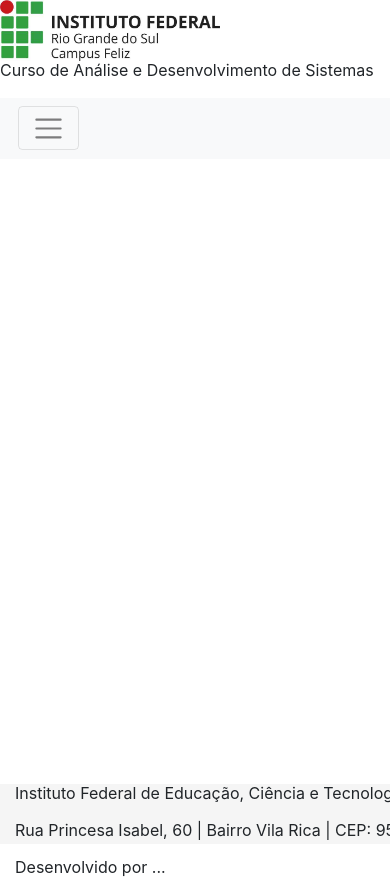
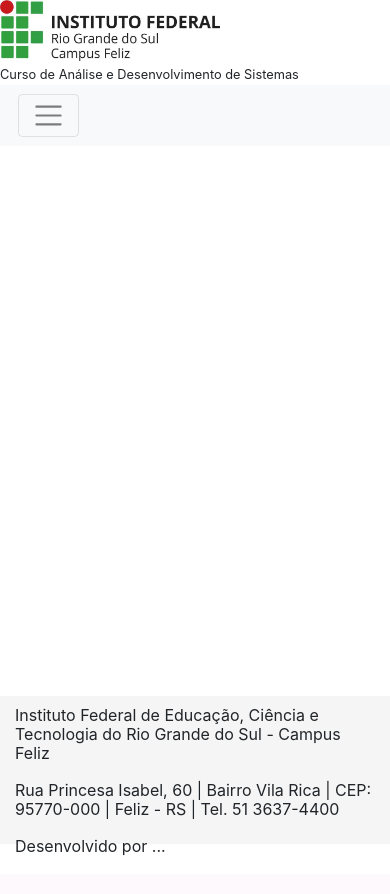
Before and after one commit to regismartiny/portal-ads, a PHP site: page / in a window 390 px wide; the page is wider, and only the part inside the window is pictured. After the commit the page ends 856 px from the top of that part, so only its background shows below. Run offline with PHP 8.4, Linux system fonts and the light colour scheme; some libraries are stand-ins or nearby versions.

Commit message:
Ajustes layout index e contato

```diff
--- a/visao/index.css
+++ b/visao/index.css
@@ -1,7 +1,11 @@
   html {
       position: relative;
-      min-height: 100%;
       font-size: 110%;
+  }
+
+  html,
+  body {
+      height: 100%;
   }
 
   @media(min-width:60em) {
@@ -12,7 +16,7 @@
 
   body {
       /* Margin bottom by footer height */
-      margin-bottom: 60px;
+      margin-bottom: -70px;
       font-size: 16px;
       padding-top: 122px;
   }
@@ -38,14 +42,15 @@
   }
 
   .nav-item.active {
-      font-size: 150%!important;
+      background-color: white;
+  }
+
+  .h-100 {
+      border: 1px dotted #cc2222;
   }
 
   #container-conteudo {
-      position: relative;
-      /*top: 50%;
-      left: 50%;
-      transform: translate(-50%, -50%);*/
+      height: calc(100% - 60px);
   }
 
   .titulo {
@@ -61,10 +66,11 @@
       bottom: 0;
       width: 100%;
       /* Set the fixed height of the footer here */
-      height: 60px;
+      height: 70px;
       line-height: 10px;
       /* Vertically center the text there */
       background-color: #f5f5f5;
+      padding-top: 10px;
   }
 
   .card {
@@ -88,3 +94,59 @@
       margin: auto;
       margin-top: 50px;
   }
+
+  @media(min-width:1200px) {
+    body {
+        padding-top: 122px;
+        margin-bottom: -78px;
+    }
+
+    .footer {
+        height: 78px;
+    }
+}
+
+@media(max-width:1199px) {
+    body {
+        padding-top: 122px;
+        margin-bottom: -105px;
+    }
+
+    .footer {
+        height: 105px;
+    }
+}
+
+
+  @media(max-width:991px) {
+    body {
+        padding-top: 112px;
+        margin-bottom: -100px;
+    }
+
+    .footer {
+        height: 100px;
+    }
+}
+
+@media(max-width:959px) {
+    body {
+        padding-top: 123px;
+        margin-bottom: -110px;
+    }
+
+    .footer {
+        height: 110px;
+    }
+}
+
+@media(max-width:767px) {
+    body {
+        padding-top: 147px;
+        margin-bottom: -148px;
+    }
+
+    .footer {
+        height: 148px;
+    }
+}
--- a/visao/index.html
+++ b/visao/index.html
@@ -5,24 +5,26 @@
     <meta charset="utf-8">
     <title>Portal ADS</title>
     <meta name="viewport" content="width=device-width, initial-scale=1, shrink-to-fit=no">
-    <link rel="stylesheet" href="https://maxcdn.bootstrapcdn.com/bootstrap/4.0.0-beta/css/bootstrap.min.css" integrity="sha384-/Y6pD6FV/Vv2HJnA6t+vslU6fwYXjCFtcEpHbNJ0lyAFsXTsjBbfaDjzALeQsN6M" crossorigin="anonymous">
+    <link rel="stylesheet" href="https://maxcdn.bootstrapcdn.com/bootstrap/4.0.0-beta/css/bootstrap.min.css" integrity="sha384-/Y6pD6FV/Vv2HJnA6t+vslU6fwYXjCFtcEpHbNJ0lyAFsXTsjBbfaDjzALeQsN6M"
+        crossorigin="anonymous">
     <link rel="stylesheet" href="index.css">
 </head>
 
 <body>
-    <div id="topo" class="fixed-top">
+    <div id="topo" class="contaner-fluid fixed-top">
         <div class="row">
-            <div class="col-auto mr-auto">
+            <div class="col-xs-12 col-sm-12 col-md-5 col-lg-6 col-xl-7">
                 <img src="img/logo.jpg" id="logo">
             </div>
-            <div class="col-auto">
-                <p>Curso de Análise e Desenvolvimento de Sistemas</p>
+            <div class="col-xs-12 col-sm-12 col-md-7 col-lg-6 col-xl-5">
+                <small class="curso">Curso de Análise e Desenvolvimento de Sistemas</small>
             </div>
         </div>
         <div class="row">
             <div class="col">
                 <nav class="navbar navbar-expand-lg navbar-light bg-light">
-                    <button class="navbar-toggler" type="button" data-toggle="collapse" data-target="#navbarSupportedContent" aria-controls="navbarSupportedContent" aria-expanded="false" aria-label="Toggle navigation">
+                    <button class="navbar-toggler" type="button" data-toggle="collapse" data-target="#navbarSupportedContent" aria-controls="navbarSupportedContent"
+                        aria-expanded="false" aria-label="Toggle navigation">
 						<span class="navbar-toggler-icon"></span>
 						</button>
 
@@ -63,19 +65,21 @@
     <footer class="footer">
         <div class="container">
             <div class="row">
-                <div class="col-auto mr-auto">
+                <div class="col-xs-12 col-sm-12 col-md-12 col-lg-8 col-xl-8">
                     <p>Instituto Federal de Educação, Ciência e Tecnologia do Rio Grande do Sul - Campus Feliz</p>
                     <p>Rua Princesa Isabel, 60 | Bairro Vila Rica | CEP: 95770-000 | Feliz - RS | Tel. 51 3637-4400</p>
                 </div>
-                <div class="col-auto">
+                <div class="col-xs-12 col-sm-12 col-md-12 col-lg-4 col-xl-4">
                     <p>Desenvolvido por ...</p>
                 </div>
             </div>
         </div>
     </footer>
     <script src="https://code.jquery.com/jquery-3.2.1.min.js" crossorigin="anonymous"></script>
-    <script src="https://cdnjs.cloudflare.com/ajax/libs/popper.js/1.11.0/umd/popper.min.js" integrity="sha384-b/U6ypiBEHpOf/4+1nzFpr53nxSS+GLCkfwBdFNTxtclqqenISfwAzpKaMNFNmj4" crossorigin="anonymous"></script>
-    <script src="https://maxcdn.bootstrapcdn.com/bootstrap/4.0.0-beta/js/bootstrap.min.js" integrity="sha384-h0AbiXch4ZDo7tp9hKZ4TsHbi047NrKGLO3SEJAg45jXxnGIfYzk4Si90RDIqNm1" crossorigin="anonymous"></script>
+    <script src="https://cdnjs.cloudflare.com/ajax/libs/popper.js/1.11.0/umd/popper.min.js" integrity="sha384-b/U6ypiBEHpOf/4+1nzFpr53nxSS+GLCkfwBdFNTxtclqqenISfwAzpKaMNFNmj4"
+        crossorigin="anonymous"></script>
+    <script src="https://maxcdn.bootstrapcdn.com/bootstrap/4.0.0-beta/js/bootstrap.min.js" integrity="sha384-h0AbiXch4ZDo7tp9hKZ4TsHbi047NrKGLO3SEJAg45jXxnGIfYzk4Si90RDIqNm1"
+        crossorigin="anonymous"></script>
     <script src="index.js"></script>
 </body>
 
```
Also changed, not shown: visao/paginas-publicas/contato.php (+10 -10 lines), visao/test.html (added, +43 -0 lines). Lines whose indentation alone changed are shown as unchanged.
